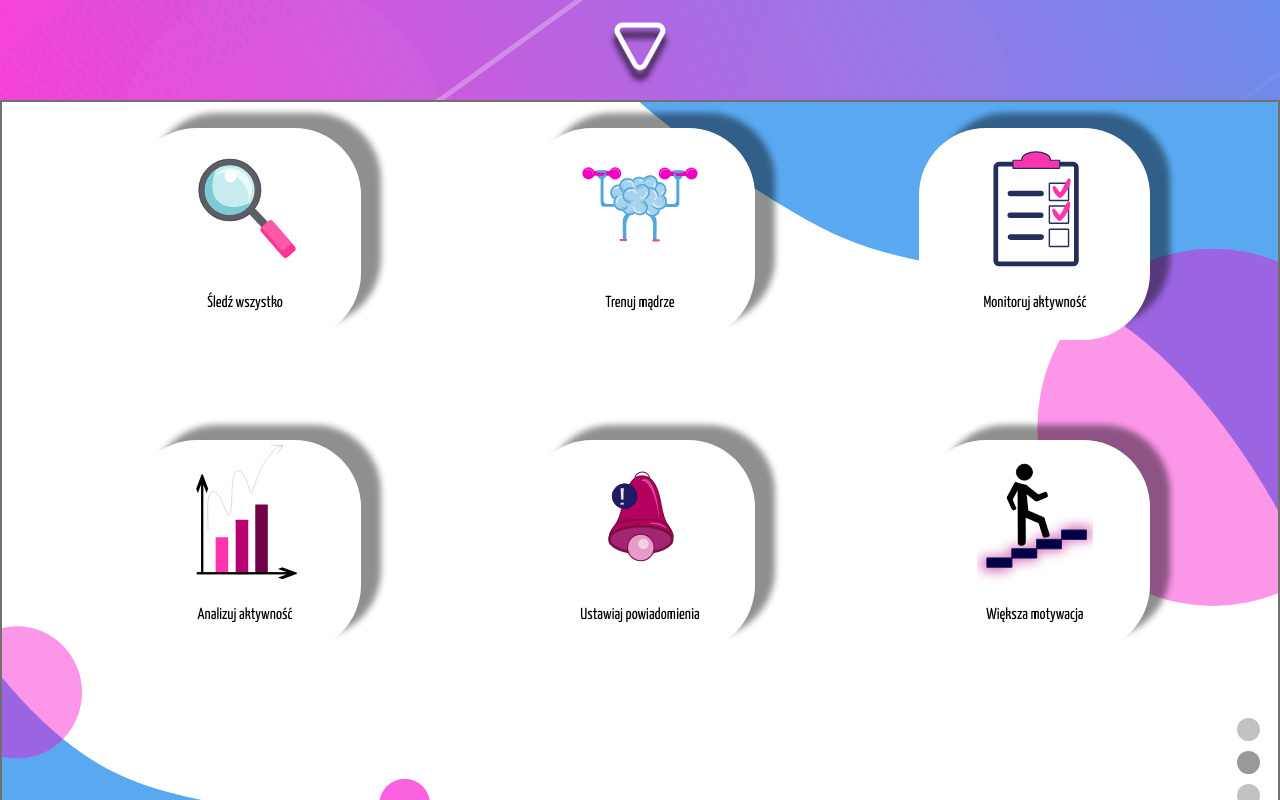
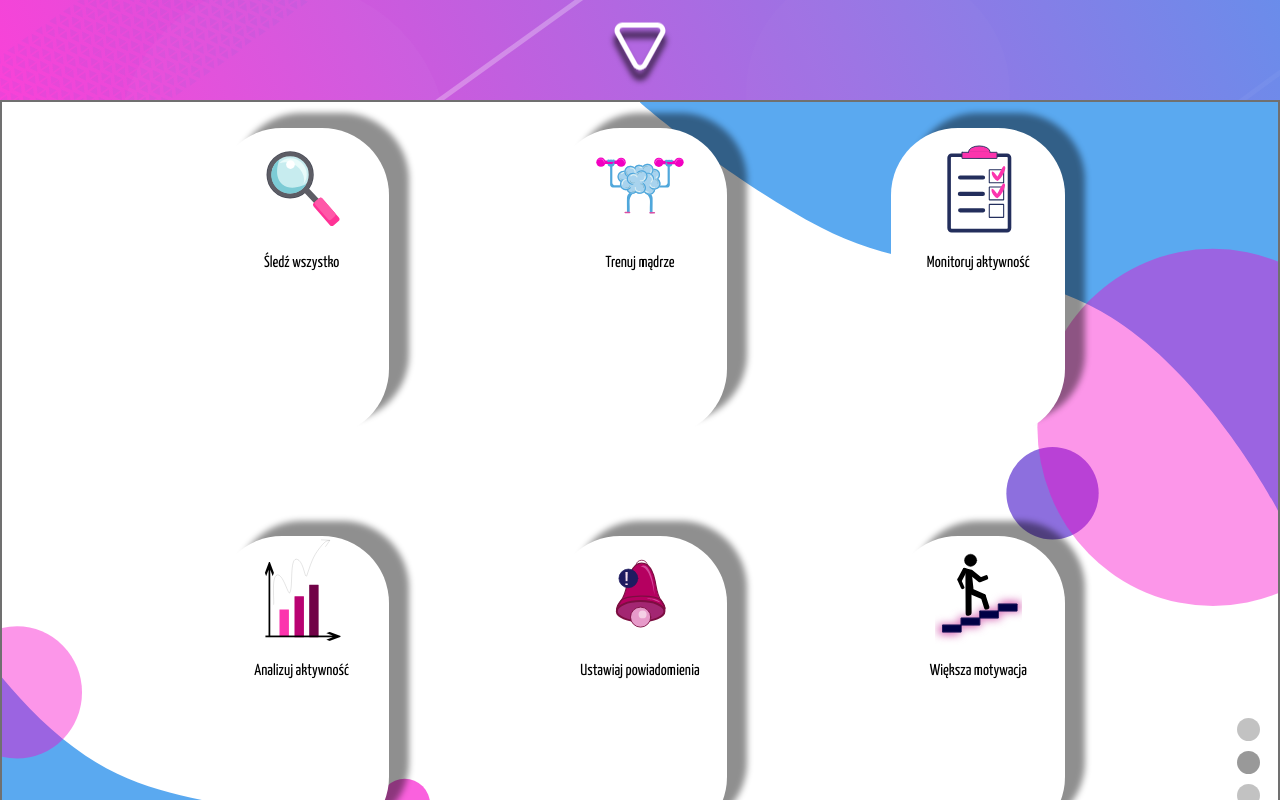
Before and after one commit to fitit-org/fitit-website, a React (Create React App) app: page / in a window 1280 px wide. Shown: the part 700-1500 px from the top of the page. Built offline with nearby package versions, Linux system fonts and the light colour scheme.

Commit message:
fix: most info issues (in-progress)

```diff
--- a/src/components/Info.tsx
+++ b/src/components/Info.tsx
@@ -11,13 +11,13 @@ export default class Info extends React.Component {
   render() {
     return (
       <div id={ 'info' } className={ 'info--background view--full-height' }>
-        <div id={ 'box' }>
-        <div id={'follow'} className={'items'}><img className={'pics'} src={ follow }/><p>Śledź wszystko</p></div>
-        <div id={'train'} className={'items'}><img className={'pics'} src={ train }/><p>Trenuj mądrze</p></div>
-        <div id={'activities'} className={'items'}><img className={'pics'} src={ monitor }/><p>Monitoruj aktywność</p></div>
-        <div id={'analyze'} className={'items'}><img className={'pics'} src={ analyze }/><p>Analizuj aktywność</p></div>
-        <div id={'notify'} className={'items'}><img className={'pics'} src={ notify }/><p>Ustawiaj powiadomienia</p></div>
-        <div id={'motivation'} className={'items'}><img className={'pics'} src={ motivation }/><p>Większa motywacja</p></div>
+        <div className={ 'box' }>
+        <div id={'box__items__follow'} className={'box__items'}><img className={'box__pics'} src={ follow } alt=""/><p>Śledź wszystko</p></div>
+        <div id={'box__items__train'} className={'box__items'}><img className={'box__pics'} src={ train } alt=""/><p>Trenuj mądrze</p></div>
+        <div id={'box__items__activities'} className={'box__items'}><img className={'box__pics'} src={ monitor } alt=""/><p>Monitoruj aktywność</p></div>
+        <div id={'box__items__analyze'} className={'box__items'}><img className={'box__pics'} src={ analyze } alt=""/><p>Analizuj aktywność</p></div>
+        <div id={'box__items__notify'} className={'box__items'}><img className={'box__pics'} src={ notify } alt=""/><p>Ustawiaj powiadomienia</p></div>
+        <div id={'box__items__motivation'} className={'box__items'}><img className={'box__pics'} src={ motivation } alt=""/><p>Większa motywacja</p></div>
         </div>
         <img className={ 'menu-info--bottom-right' } src={ menu } useMap="#menu" alt=""/>
         <map name="menu">
--- a/src/styles/styles-Info.scss
+++ b/src/styles/styles-Info.scss
@@ -10,21 +10,21 @@
   right: 20px;
   bottom: calc(60px - 100vh);
 }
-#box{
-  max-width: 80%;
-  min-width: 20%;
+.box{
+  max-width: 90%;
+  max-height: 90%;
+  min-width: 10%;
   margin-top: 2%;
   margin-left: auto;
   margin-right: auto;
   display: grid;
   grid-gap: 100px 164px;
-  grid-row-gap: 100px;
-  grid-column-gap: 164px;
   text-align: center;
-  top: 50%;
-}
+  height: 100vh;
+  justify-content: center;
 
-.items{
+
+&__items{
   background: #FFFFFF 0% 0% no-repeat padding-box;
   box-shadow: 20px -15px 6px #00000070;
   border-radius: 67px;
@@ -36,43 +36,45 @@
   width: auto;
   overflow: auto;
   overflow-x: hidden;
+  overflow-y: hidden;
+  justify-content: center;
+
+
 }
 
-#follow{
-  grid-column: 1;
-  grid-row: 1;
-}
-
-#train{
-  grid-column: 2;
-  grid-row: 1;
-}
-#activities{
-  grid-column: 3;
-  grid-row: 1;
-}
-#analyze{
-  grid-column: 1;
-  grid-row: 2;
-}
-#notify{
-  grid-column: 2;
-  grid-row: 2;
-}
-#motivation{
-  grid-column: 3;
-  grid-row: 2;
-}
-
-.pics{
+&__pics{
   max-width: 350px;
-  max-height: 350px;
+  max-height: 80%;
   display: block;
   margin-left: auto;
   margin-right: auto;
   width: 50%;
+  top: 50%;
 }
 
-p{
-  margin-bottom: 10.7%;
 }
+
+#box__items__follow{
+  grid-column: 1;
+  grid-row: 1;
+}
+#box__items__train{
+  grid-column: 2;
+  grid-row: 1;
+}
+#box__items__activities{
+  grid-column: 3;
+  grid-row: 1;
+}
+#box__items__analyze{
+  grid-column: 1;
+  grid-row: 2;
+}
+#box__items__notify{
+  grid-column: 2;
+  grid-row: 2;
+}
+#box__items__motivation{
+  grid-column: 3;
+  grid-row: 2;
+}
```
